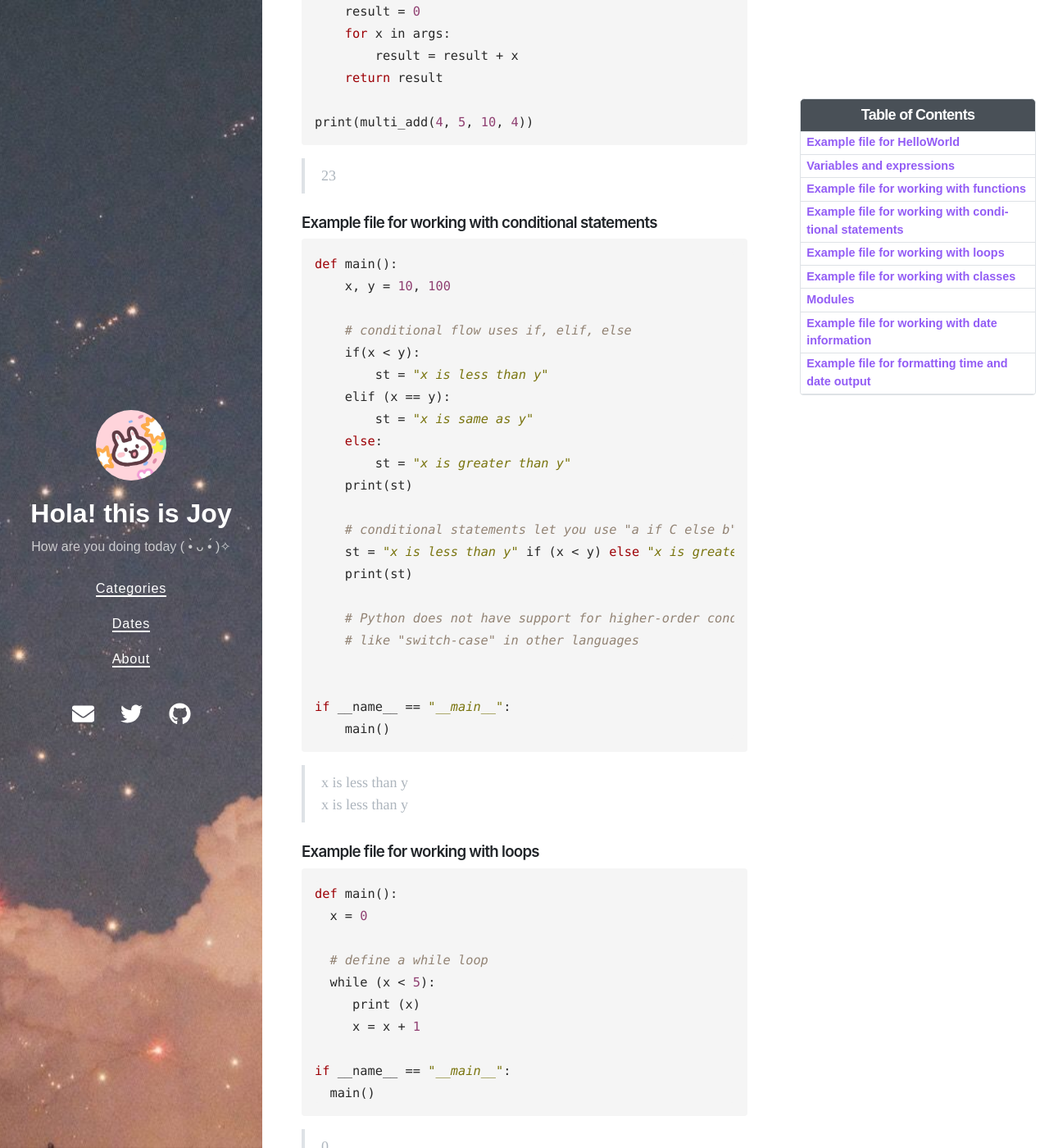
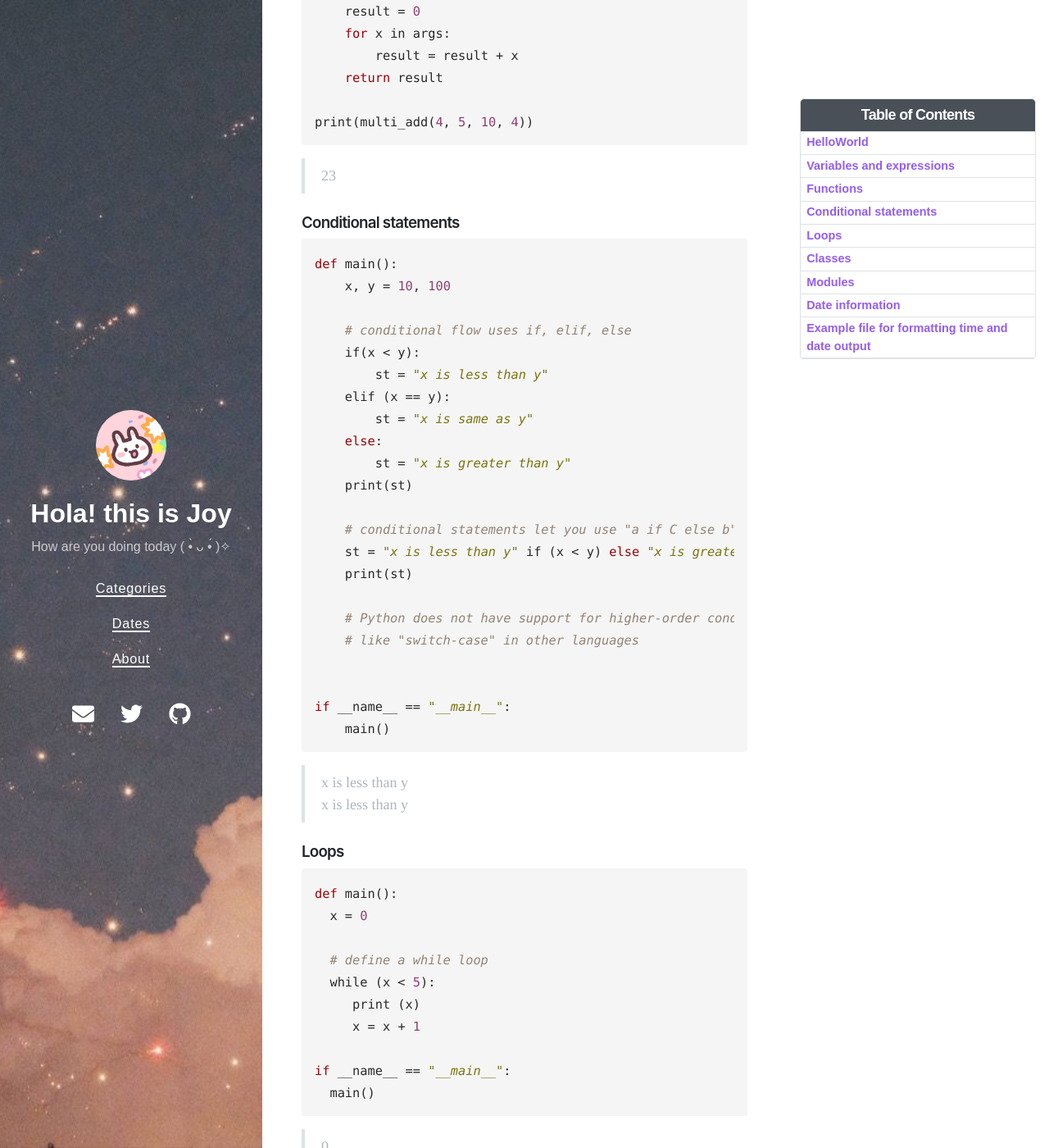
Before and after one commit to Joy3Luo/mathnotes, a Jekyll site: the page built from _posts/2021-01-02-SDE-python.md, in a window 1280 px wide and 1400 px high, scrolled down 3888 px. Shown: the whole window at 82% size. Built offline with Jekyll 4.4.1, drawn with Linux system fonts in a browser that asks for light colours; nearby versions of some CDN libraries; some of the changed text lies outside the part shown.

Commit message:
Update 2021-01-02-SDE-python.md

````diff
--- a/_posts/2021-01-02-SDE-python.md
+++ b/_posts/2021-01-02-SDE-python.md
@@ -38,7 +38,7 @@ C:\Users\joy3l\Desktop\Exercise Files\Chap01>python 01_03.py
 Hello world!
 ```
 
-### Example file for HelloWorld
+### HelloWorld
 ```python
 def main():
     print("hello world!")
@@ -108,7 +108,7 @@ print (f)
 > NameError: name 'f' is not defined
 
 
-### Example file for working with functions
+### Functions
 
 ```python
 # define a basic function
@@ -171,7 +171,7 @@ print(multi_add(4, 5, 10, 4))
 ```
 > 23
 
-### Example file for working with conditional statements
+### Conditional statements
 
 ```python
 def main():
@@ -200,7 +200,7 @@ if __name__ == "__main__":
 > x is less than y <br />
   x is less than y
 
-### Example file for working with loops
+### Loops
 
 ```python
 def main():
@@ -317,7 +317,7 @@ elif (number>=10):
 else:
   print(1)
 ```
-### Example file for working with classes
+### Classes
 
 ```python
 class myClass():
@@ -444,7 +444,7 @@ print("Pi is:", math.pi)
 > The square root of 16 is 4.0 <br />
   Pi is: 3.141592653589793
 
-### Example file for working with date information
+### Date information
 
 ```python
 from datetime import date
````
